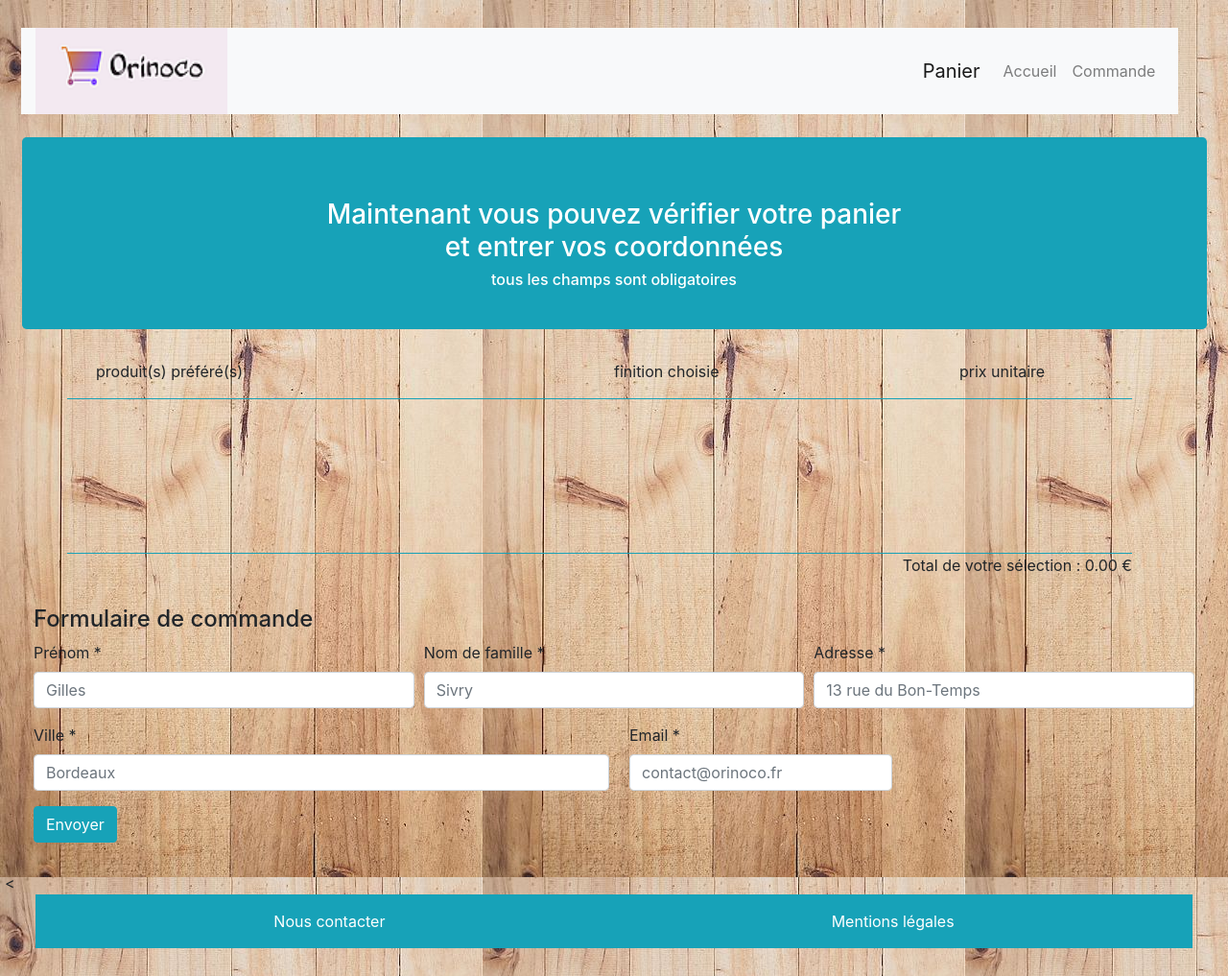
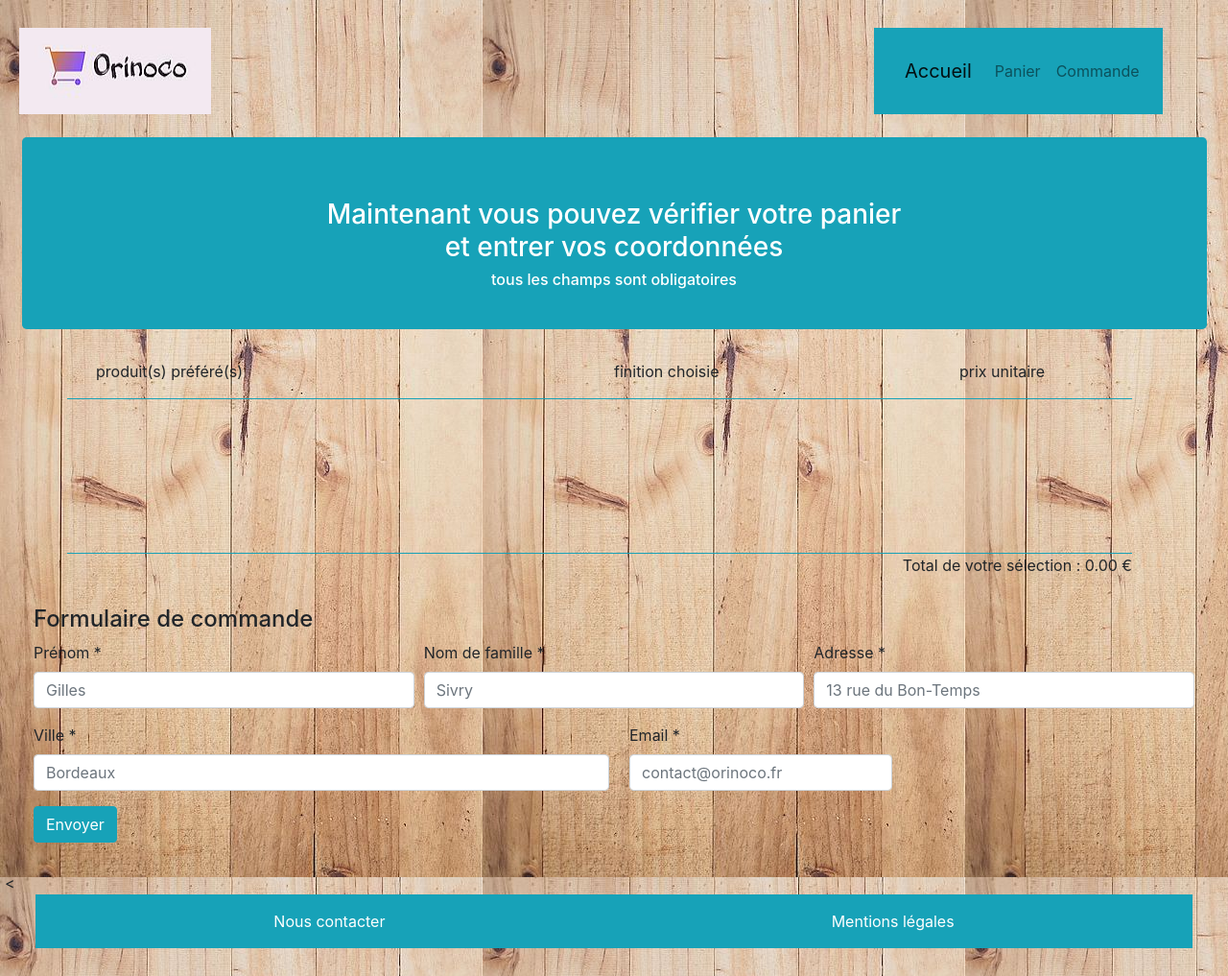
Before and after one commit to sygs1/GS_P5_orinoco, a website: page panier.html in a window 1280 px wide. Shown: the whole page at 96% size. Drawn offline with nearby package versions, Linux system fonts and the light colour scheme.

Commit message:
Esthétique1

```diff
--- a/js/orinoco.js
+++ b/js/orinoco.js
@@ -16,7 +16,7 @@ function ajoutProduit(responseProduit, section) {
 
     const figCaption = document.createElement("div");
     figCaption.innerHTML = responseProduit.description;
-    div.setAttribute("class", "card-body");
+    div.setAttribute("class", "card-body bg-light");
 
     const varnish = document.createElement("p");
     varnish.innerHTML = "Choix finition :" + responseProduit.varnish;
@@ -55,7 +55,7 @@ get("http://localhost:3000/api/furniture")
     //console.log(responseProduit)
 
     const section = document.getElementById("containerArticles");
-    section.setAttribute("class", "card")
+    section.setAttribute("class", "card bg-transparent")
     section.setAttribute("width", "40%");
 
     console.log(section);
--- a/panier.html
+++ b/panier.html
@@ -20,29 +20,28 @@
 </head>
 
 <body>
-    <section class="containerHeader">
+    <section class="containerHeader bg-transparent">
 
-        <div class="row bg-light w-100 justify-content-between">
-            <div class="col">
+        <div class="row bg-transparent w-95 justify-content-between " id="headerRowFirst">
+            <div class="col w-75 ">
             <a href="index.html">
-                <img src="./images/logorinoco-min.png" width="200" height="90" alt="logo-orinoco" >
+                <img src="./images/orinoco-transp.jpg" width="200" height="90" alt="logo-orinoco" >
             </a>
             </div>
 
-            <nav class="navbar navbar-light bg-light navbar-expand-lg">
+            <nav class="navbar navbar-light bg-info navbar-expand-lg">
                 <a class="navbar-brand" href="#"></a>
                 <button class="navbar-toggler" type="button" data-toggle="collapse" data-target="#navbarSupportedContent" aria-controls="navbarSupportedContent" aria-expanded="false" aria-label="Toggle navigation">
                   <span class="navbar-toggler-icon"></span>
                 </button>
                 <div class="collapse navbar-collapse" id="navbarSupportedContent">
                     <ul class="navbar-nav mr-auto">
-                        <li class="nav-item  active">
-                            <a class="navbar-brand" href="panier.html">Panier</a>
+                        <li  class= "nav-item active" >
+                            <a class="navbar-brand" href="index.html">Accueil</a>
                         </li>
-                        <li  class= "nav-item" >
-                            <a class="nav-link" href="index.html">Accueil</a>
+                        <li class="nav-item">
+                            <a class="nav-link" href="panier.html">Panier</a>
                         </li>
-
                         <li class="nav-item ">
                             <a class="nav-link" href="confirm.html">Commande</a>
                         </li>
--- a/style.scss
+++ b/style.scss
@@ -38,8 +38,8 @@ body{
     background-image: url(./images/texture2-background-min.jpg) ;
 }
     /***************   container pour articles avec photos  ***************/
-    .containerHeader{
-        width:95%;
+    #headerRowFirst{
+
        margin: 0 auto;
 
     }
```
Also changed, not shown: confirm.html (+6 -6 lines), index.html (+9 -8 lines), produit.html (+5 -5 lines), style.css, 1 other file.
